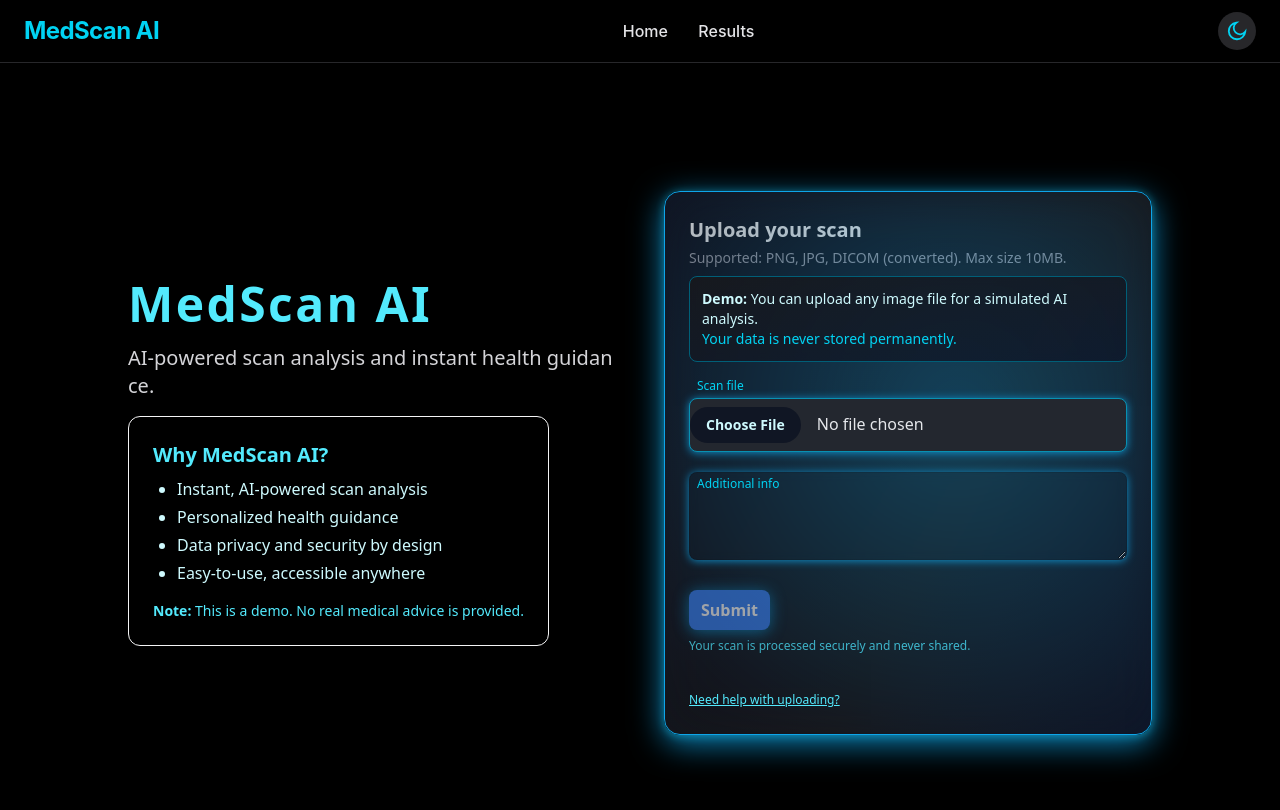
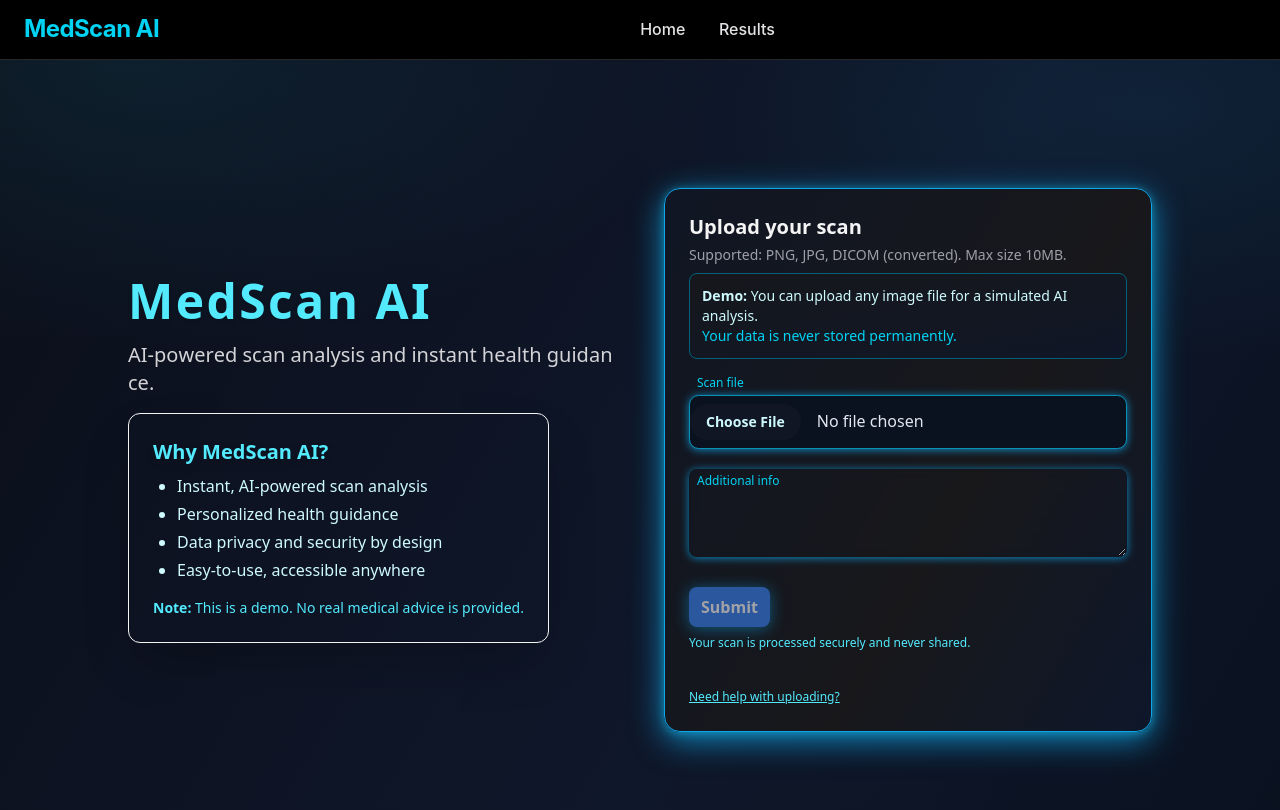
Before and after one commit to Stack-Sage/MedScanAI, a Next.js app: page / in a window 1280 px wide. Shown: the top 810 px of the page. Built offline with nearby package versions, Linux system fonts and the light colour scheme.

Commit message:
render.com backend

```diff
--- a/app/components/AuthForm.js
+++ b/app/components/AuthForm.js
@@ -63,10 +63,9 @@ export default function AuthForm({ mode }) {
       </div>
       <button
         type="submit"
-        className={`rounded-lg bg-blue-600 text-white font-semibold py-3 mt-2 shadow-md hover:bg-blue-700 active:scale-95 transition-all duration-150 focus:outline-none focus:ring-2 focus:ring-blue-300`}
+        className={`rounded-lg bg-blue-600 text-white font-semibold py-3 mt-2 shadow-md hover:bg-blue-700 transition-all duration-150 focus:outline-none focus:ring-2 focus:ring-blue-300`}
         onMouseDown={() => setBtnActive(true)}
         onMouseUp={() => setBtnActive(false)}
-        style={{ transform: btnActive ? "scale(0.97)" : "scale(1)" }}
       >
         {isRegister ? "Register" : "Login"}
       </button>
--- a/app/components/Navbar.js
+++ b/app/components/Navbar.js
@@ -15,42 +15,25 @@ export default function Navbar() {
   return (
     <header className={`sticky top-0 z-30 ${theme === 'dark' ? 'bg-black/90' : 'bg-white/90'} backdrop-blur border-b ${theme === 'dark' ? 'border-zinc-800' : 'border-zinc-200'} flex items-center justify-between px-6 py-3 transition-all duration-700 ease-out ${visible ? 'opacity-100 translate-y-0' : 'opacity-0 -translate-y-4'}`}>
       <div className="flex items-center gap-4">
-        <span className={`font-bold text-xl md:text-2xl tracking-tight transition-all duration-300 hover:scale-105 active:scale-95 cursor-pointer ${theme === 'dark' ? 'text-cyan-400 hover:text-cyan-200' : 'text-cyan-700 hover:text-cyan-900'}`}>
+        <span className={`font-bold text-xl md:text-2xl tracking-tight transition-all duration-300 cursor-pointer ${theme === 'dark' ? 'text-cyan-400 hover:text-cyan-200' : 'text-cyan-700 hover:text-cyan-900'}`}>
           MedScan AI
         </span>
       </div>
       <nav className={`hidden md:flex gap-2 text-base ${theme === 'dark' ? 'text-zinc-200' : 'text-zinc-700'}`}>
         <Link
           href="/"
-          className={`nav-link font-medium transition-all duration-300 hover:text-cyan-400 hover:scale-105 active:scale-95 ${theme === 'light' ? 'hover:text-cyan-700' : ''}`}
+          className={`nav-link font-medium transition-all duration-300 hover:text-cyan-400 ${theme === 'light' ? 'hover:text-cyan-700' : ''}`}
         >
           Home
         </Link>
         <Link
           href="/results"
-          className={`nav-link font-medium transition-all duration-300 hover:text-cyan-400 hover:scale-105 active:scale-95 ${theme === 'light' ? 'hover:text-cyan-700' : ''}`}
+          className={`nav-link font-medium transition-all duration-300 hover:text-cyan-400 ${theme === 'light' ? 'hover:text-cyan-700' : ''}`}
         >
           Results
         </Link>
       </nav>
       <div className="flex items-center gap-2">
-        {/* Theme toggle */}
-        <button
-          className={`rounded-full p-2 transition ${theme === 'dark' ? 'bg-zinc-800 hover:bg-zinc-700' : 'bg-zinc-200 hover:bg-zinc-300'}`}
-          onClick={toggle}
-          aria-label="Toggle theme"
-        >
-          {theme === 'dark' ? (
-            <svg width="22" height="22" fill="none" viewBox="0 0 24 24" className="text-cyan-400">
-              <path d="M21 12.79A9 9 0 1111.21 3a7 7 0 109.79 9.79z" stroke="currentColor" strokeWidth="2" />
-            </svg>
-          ) : (
-            <svg width="22" height="22" fill="none" viewBox="0 0 24 24" className="text-cyan-700">
-              <circle cx="12" cy="12" r="5" stroke="currentColor" strokeWidth="2" />
-              <path d="M12 1v2M12 21v2M4.22 4.22l1.42 1.42M18.36 18.36l1.42 1.42M1 12h2M21 12h2M4.22 19.78l1.42-1.42M18.36 5.64l1.42-1.42" stroke="currentColor" strokeWidth="2" />
-            </svg>
-          )}
-        </button>
         <button
           className="md:hidden flex items-center px-2 py-1 rounded hover:bg-zinc-800 transition"
           onClick={() => setMenuOpen(m => !m)}
@@ -65,14 +48,14 @@ export default function Navbar() {
         <div className={`absolute top-full left-0 w-full ${theme === 'dark' ? 'bg-black' : 'bg-white'} border-b ${theme === 'dark' ? 'border-zinc-800' : 'border-zinc-200'} flex flex-col items-center gap-2 py-4 md:hidden shadow-lg`}>
           <Link
             href="/"
-            className={`w-full text-center py-2 rounded transition font-medium ${theme === 'dark' ? 'text-cyan-400 hover:text-cyan-200 hover:bg-zinc-900' : 'text-cyan-700 hover:text-cyan-900 hover:bg-zinc-100'} hover:scale-105 active:scale-95`}
+            className={`w-full text-center py-2 rounded transition font-medium ${theme === 'dark' ? 'text-cyan-400 hover:text-cyan-200 hover:bg-zinc-900' : 'text-cyan-700 hover:text-cyan-900 hover:bg-zinc-100'}`}
             onClick={() => setMenuOpen(false)}
           >
             Home
           </Link>
           <Link
             href="/results"
-            className={`w-full text-center py-2 rounded transition font-medium ${theme === 'dark' ? 'text-cyan-400 hover:text-cyan-200 hover:bg-zinc-900' : 'text-cyan-700 hover:text-cyan-900 hover:bg-zinc-100'} hover:scale-105 active:scale-95`}
+            className={`w-full text-center py-2 rounded transition font-medium ${theme === 'dark' ? 'text-cyan-400 hover:text-cyan-200 hover:bg-zinc-900' : 'text-cyan-700 hover:text-cyan-900 hover:bg-zinc-100'}`}
             onClick={() => setMenuOpen(false)}
           >
             Results
--- a/app/components/UploadForm.js
+++ b/app/components/UploadForm.js
@@ -62,7 +62,7 @@ export default function UploadForm(props) {
       fd.append('file', file)
       fd.append('scan', file)
       const predictRes = await axios.post(
-        'https://medscanaibackend-production.up.railway.app/api/predict',
+        'https://medscanbackend.onrender.com/predict',
         fd,
         { headers: { 'Content-Type': 'multipart/form-data' } }
       )
@@ -117,8 +117,9 @@ export default function UploadForm(props) {
   return (
     <div className="flex items-center justify-center min-h-[60vh]">
       <motion.div
-        initial={{ opacity: 0, y: 40, scale: 0.97 }}
-        animate={{ opacity: 1, y: 0, scale: 1 }}
+        // remove scale from entry
+        initial={{ opacity: 0, y: 40 }}
+        animate={{ opacity: 1, y: 0 }}
         transition={{ duration: 0.7, ease: 'easeOut' }}
         className={`relative rounded-2xl shadow-2xl p-6 flex flex-col gap-4 border transition-all duration-700 ease-out overflow-hidden
           ${theme === 'dark'
@@ -142,44 +143,28 @@ export default function UploadForm(props) {
               }
         }
         whileHover={{
-          scale: 1.04,
+          // no transforms on hover
           boxShadow: theme === 'dark'
             ? "0 12px 40px 0 #22d3eecc, 0 1.5px 8px 0 #0ea5e9cc"
             : "0 8px 32px 0 #22d3ee44"
         }}
-        whileTap={{ scale: 0.98 }}
+        whileTap={{}} // no transforms on tap
       >
-        {/* Animated border glow */}
-        <motion.div
-          initial={{ opacity: 0 }}
-          animate={{ opacity: 0.5 }}
-          transition={{ duration: 1.2, repeat: Infinity, repeatType: "reverse", ease: "easeInOut" }}
-          className={`pointer-events-none absolute -inset-1 rounded-2xl z-0 ${
-            theme === 'dark'
-              ? ''
-              : 'bg-gradient-to-br from-blue-100 via-sky-100 to-white'
-          }`}
-          style={{
-            background: theme === 'dark'
-              ? "radial-gradient(circle at 60% 40%, #0ea5e9 0%, #101624 80%, #09090b 100%)"
-              : "radial-gradient(circle at 60% 40%, #bae6fd 0%, #f0f9ff 60%, transparent 100%)",
-            filter: "blur(24px)",
-            opacity: theme === 'light' ? 0.7 : 0.85
-          }}
-        />
         {/* Success animation */}
         <AnimatePresence>
           {success && (
             <motion.div
-              initial={{ opacity: 0, scale: 0.7 }}
-              animate={{ opacity: 1, scale: 1 }}
-              exit={{ opacity: 0, scale: 0.7 }}
+              // remove scale from success overlay
+              initial={{ opacity: 0 }}
+              animate={{ opacity: 1 }}
+              exit={{ opacity: 0 }}
               transition={{ duration: 0.5 }}
               className="absolute inset-0 z-20 flex items-center justify-center bg-black/60 rounded-2xl"
             >
               <motion.div
-                initial={{ scale: 0.7 }}
-                animate={{ scale: 1.1 }}
+                // remove scale from inner success icon container
+                initial={{}}
+                animate={{}}
                 transition={{ type: "spring", stiffness: 300, damping: 12 }}
                 className="flex flex-col items-center"
               >
@@ -211,8 +196,9 @@ export default function UploadForm(props) {
             Supported: <span className="font-medium">PNG, JPG, DICOM</span> (converted). Max size 10MB.
           </p>
           <motion.div
-            initial={{ opacity: 0, scale: 0.95 }}
-            whileInView={{ opacity: 1, scale: 1 }}
+            // remove scale from whileInView
+            initial={{ opacity: 0 }}
+            whileInView={{ opacity: 1 }}
             viewport={{ once: true, amount: 0.7 }}
             transition={{ duration: 0.6, delay: 0.25, ease: 'easeOut' }}
             className={`border rounded-lg p-3 mb-2 text-sm ${
@@ -257,8 +243,9 @@ export default function UploadForm(props) {
             className={`rounded-lg border max-w-[180px] max-h-[180px] mx-auto my-2 shadow-lg object-contain ${
               theme === 'dark' ? 'border-cyan-800 bg-[#18181b]' : 'border-zinc-800'
             }`}
-            initial={{ opacity: 0, scale: 0.95 }}
-            animate={{ opacity: 1, scale: 1 }}
+            // remove scale from image entry
+            initial={{ opacity: 0 }}
+            animate={{ opacity: 1 }}
             transition={{ duration: 0.6, ease: 'easeOut' }}
             style={{ opacity: visible ? 1 : 0 }}
           />
@@ -290,9 +277,9 @@ export default function UploadForm(props) {
         <div className="flex flex-col gap-2 mt-2">
           <Tooltip text="Submit your scan for instant AI analysis.">
             <motion.button
-              whileTap={{ scale: 0.95, backgroundColor: "#0e7490" }}
+              // no transforms on hover/tap
+              whileTap={{}}
               whileHover={{
-                scale: 1.09,
                 backgroundColor: "#0891b2",
                 boxShadow: theme === 'dark'
                   ? "0 0 0 6px #22d3ee55"
--- a/app/components/ui/Card.jsx
+++ b/app/components/ui/Card.jsx
@@ -36,7 +36,6 @@ const StyledWrapper = styled.div`
    z-index: -1;
    height: 100%;
    width: 100%;
-   transform: scale(0.8);
    filter: blur(25px);
    background: #0e7490;
    background: var(--background);
--- a/app/components/ui/Loader.jsx
+++ b/app/components/ui/Loader.jsx
@@ -212,11 +212,11 @@ const StyledWrapper = styled.div`
 
   @keyframes hamsterEye {
     from, 90%, to {
-      transform: scaleY(1);
+      opacity: 1;
     }
 
     95% {
-      transform: scaleY(0);
+      opacity: 0;
     }
   }
 
--- a/app/globals.css
+++ b/app/globals.css
@@ -1,89 +1,107 @@
 @import "tailwindcss";
 
 :root {
-  --background: #f7fafc;
-  --foreground: #1a202c;
-  --primary: #2563eb;
-  --primary-light: #e0e7ff;
-  --surface: #fff;
+  --background: #f6fafe;           /* softer light bg */
+  --foreground: #0f172a;
+  --primary: #0891b2;              /* cyan accent */
+  --primary-light: #e0f2fe;        /* light cyan */
+  --surface: #ffffff;
   --surface-alt: #f1f5f9;
-  --border: #e2e8f0;
+  --border: #dbeafe;
+
+  /* new hues */
+  --accent-1: #0ea5e9;             /* sky */
+  --accent-2: #22d3ee;             /* cyan light */
+  --muted: #64748b;                /* slate */
 }
 
 [data-theme="dark"] {
-  --background: #0a0a0a;
-  --foreground: #e5e7eb;
-  --primary: #3b82f6;
-  --primary-light: #1e293b;
-  --surface: #18181b;
-  --surface-alt: #23272f;
-  --border: #334155;
+  --background: #0b0f1a;           /* deep navy */
+  --foreground: #e2e8f0;
+  --primary: #22d3ee;              /* bright cyan */
+  --primary-light: #0b1a29;        /* subtle panel */
+  --surface: #0f172a;
+  --surface-alt: #0a1220;
+  --border: #0ea5e9;
+
+  --accent-1: #38bdf8;             /* sky bright */
+  --accent-2: #67e8f9;             /* cyan soft */
+  --muted: #94a3b8;
 }
 
 body {
-  background: var(--background);
+  background:
+    radial-gradient(1200px 600px at 15% 10%, rgba(34, 211, 238, 0.08), transparent 60%),
+    radial-gradient(900px 500px at 85% 20%, rgba(14, 165, 233, 0.08), transparent 60%),
+    var(--background);
   color: var(--foreground);
   font-family: 'Inter', Arial, Helvetica, sans-serif;
   transition: background 0.3s, color 0.3s;
 }
 
+/* panels/cards/buttons tuned to new palette */
 .card {
   background: var(--surface);
   border-radius: 1rem;
-  box-shadow: 0 4px 24px 0 rgba(30, 64, 175, 0.06);
+  box-shadow: 0 8px 32px rgba(2, 132, 199, 0.08);
   border: 1px solid var(--border);
-  transition: background 0.3s, border 0.3s;
+  transition: background 0.3s, border 0.3s, box-shadow 0.3s;
 }
 
 .btn {
-  background: var(--primary);
+  background: linear-gradient(135deg, var(--primary) 0%, var(--accent-1) 100%);
   color: #fff;
   padding: 0.6rem 1.2rem;
-  border-radius: 0.5rem;
+  border-radius: 0.6rem;
   border: none;
   font-weight: 600;
   cursor: pointer;
-  transition: background 0.2s, box-shadow 0.2s, transform 0.1s;
-  box-shadow: 0 2px 8px 0 rgba(37, 99, 235, 0.08);
+  transition: background 0.2s, box-shadow 0.2s;
+  box-shadow: 0 8px 24px 0 rgba(34, 211, 238, 0.14);
 }
 .btn:hover, .btn:focus {
-  background: #1746a2;
-  box-shadow: 0 4px 16px 0 rgba(37, 99, 235, 0.12);
+  background: linear-gradient(135deg, #0ea5e9 0%, #22d3ee 100%);
+  box-shadow: 0 12px 28px 0 rgba(34, 211, 238, 0.26);
   outline: none;
-  transform: translateY(-2px) scale(1.03);
+  transform: translateY(-2px);
 }
 .btn:active {
-  background: #1d4ed8;
-  transform: scale(0.98);
+  background: #0ea5e9;
 }
 
+/* inputs */
 input, textarea {
   background: var(--surface-alt);
   color: var(--foreground);
   border: 1px solid var(--border);
-  border-radius: 0.5rem;
+  border-radius: 0.6rem;
   padding: 0.7rem 1rem;
   font-size: 1rem;
-  transition: border 0.2s, background 0.2s;
+  transition: border 0.2s, background 0.2s, box-shadow 0.2s;
+  box-shadow: 0 2px 10px rgba(14, 165, 233, 0.06);
 }
 input:focus, textarea:focus {
   border-color: var(--primary);
   background: var(--surface);
   outline: none;
+  box-shadow: 0 0 0 3px rgba(34, 211, 238, 0.20);
 }
 
+/* nav links */
 .nav-link {
   position: relative;
-  transition: color 0.2s, background 0.2s;
-  padding: 0.3rem 0.7rem;
-  border-radius: 0.4rem;
+  transition: color 0.2s, background 0.2s, box-shadow 0.2s;
+  padding: 0.34rem 0.8rem;
+  border-radius: 0.5rem;
 }
 .nav-link:hover, .nav-link:focus {
   background: var(--primary-light);
   color: var(--primary);
   text-decoration: none;
+  box-shadow: inset 0 0 0 1px rgba(34, 211, 238, 0.25);
 }
 
+/* utility */
 @layer utilities {
   .animate-fade-in {
     animation: fadeIn 0.5s cubic-bezier(.4,0,.2,1) both;
--- a/app/page.js
+++ b/app/page.js
@@ -212,10 +212,15 @@ export default function Home() {
 			style={
 				theme === 'light'
 					? {
-						backgroundImage: 'linear-gradient(120deg, #e0f2fe 0%, #f0f9ff 60%, #bae6fd 100%)',
-						backgroundBlendMode: 'normal'
+						backgroundImage:
+							'radial-gradient(800px 400px at 10% 0%, rgba(14,165,233,0.12), transparent 60%), radial-gradient(700px 360px at 90% 8%, rgba(34,211,238,0.10), transparent 60%), linear-gradient(120deg, #e0f2fe 0%, #f0f9ff 60%, #bae6fd 100%)',
+						backgroundBlendMode: 'screen, screen, normal'
 					}
-					: undefined
+					: {
+						backgroundImage:
+							'radial-gradient(1000px 480px at 10% 0%, rgba(34,211,238,0.08), transparent 60%), radial-gradient(900px 420px at 90% 6%, rgba(14,165,233,0.08), transparent 60%), linear-gradient(120deg, #0b0f1a 0%, #0f172a 60%, #0a1220 100%)',
+						backgroundBlendMode: 'screen, screen, normal'
+					}
 			}
 			onMouseMove={onMouseMove}
 		>
@@ -223,19 +228,20 @@ export default function Home() {
 			<div
 				ref={bgRef}
 				className={`pointer-events-none fixed inset-0 -z-10 transition-colors duration-500 ${
-					theme === 'dark'
-						? 'bg-black'
-						: 'bg-gradient-to-br from-white via-sky-100 to-blue-100'
+					theme === 'dark' ? 'bg-black' : 'bg-transparent'
 				}`}
-				style={
-					theme === 'light'
-						? {
-							backgroundImage: 'linear-gradient(120deg, #e0f2fe 0%, #f0f9ff 60%, #bae6fd 100%)',
-							opacity: 0.97,
-							filter: "blur(0.5px)"
-						}
-						: undefined
-				}
+				style={{
+					opacity: theme === 'light' ? 0.98 : 0.96,
+					filter: 'blur(0.5px)'
+				}}
+			/>
+			{/* vignette overlay */}
+			<div
+				className="pointer-events-none fixed inset-0 -z-10"
+				style={{
+					background:
+						'radial-gradient(1200px 800px at 50% 10%, rgba(2,6,23,0.08), transparent 70%)'
+				}}
 			/>
 
 			{loading && (
@@ -257,27 +263,27 @@ export default function Home() {
 					{/* Left: MedScan AI info */}
 					<motion.div
 						className="flex-1 flex flex-col items-center lg:items-start justify-center transition-all duration-300"
-						whileHover={{ scale: 1.04, y: -4, rotate: -1 }}
-						whileTap={{ scale: 0.98, rotate: 0.5 }}
+						whileHover={{ y: -4, rotate: -1 }}
+						whileTap={{ rotate: 0.5 }}
 						initial={{ opacity: 0, x: -80, rotate: -5 }}
 						animate={{ opacity: 1, x: 0, rotate: 0 }}
 						transition={{ type: "spring", stiffness: 120, damping: 18 }}
 					>
 						<motion.h1
 							className="reveal text-4xl md:text-5xl font-extrabold text-cyan-300 mb-4 tracking-tight drop-shadow text-center lg:text-left"
-							initial={{ opacity: 0, y: -40, scale: 0.9, letterSpacing: "-0.1em" }}
-							animate={{ opacity: 1, y: 0, scale: 1, letterSpacing: "0.05em" }}
+							initial={{ opacity: 0, y: -40, letterSpacing: "-0.1em" }}
+							animate={{ opacity: 1, y: 0, letterSpacing: "0.05em" }}
 							transition={{ delay: 0.1, duration: 0.8, type: "spring", bounce: 0.4 }}
 							whileHover={{ textShadow: "0 0 24px #22d3ee, 0 0 48px #0e7490" }}
 						>
 							{[..."MedScan AI"].map((char, i) => (
 								<motion.span
 									key={i}
-									initial={{ opacity: 0, y: -20, scale: 0.8, rotate: -10 }}
-									animate={{ opacity: 1, y: 0, scale: 1, rotate: 0 }}
+									initial={{ opacity: 0, y: -20, rotate: -10 }}
+									animate={{ opacity: 1, y: 0, rotate: 0 }}
 									transition={{ delay: 0.15 + i * 0.04, type: "spring", stiffness: 200, damping: 12 }}
 									className="inline-block"
-									whileHover={{ color: "#67e8f9", scale: 1.15, rotate: 3 }}
+									whileHover={{ color: "#67e8f9", rotate: 3 }}
 								>
 									{char === " " ? "\u00A0" : char}
 								</motion.span>
@@ -285,19 +291,19 @@ export default function Home() {
 						</motion.h1>
 						<motion.p
 							className="reveal max-w-2xl text-lg md:text-xl text-zinc-300 mb-4 text-center lg:text-left"
-							initial={{ opacity: 0, y: 30, scale: 0.95 }}
-							animate={{ opacity: 1, y: 0, scale: 1 }}
+							initial={{ opacity: 0, y: 30 }}
+							animate={{ opacity: 1, y: 0 }}
 							transition={{ delay: 0.5, duration: 0.7, type: "spring" }}
-							whileHover={{ color: "#a5f3fc", scale: 1.04, letterSpacing: "0.04em" }}
+							whileHover={{ color: "#a5f3fc", letterSpacing: "0.04em" }}
 						>
 							{[..."AI-powered scan analysis and instant health guidance."].map((char, i) => (
 								<motion.span
 									key={i}
-									initial={{ opacity: 0, y: 10, scale: 0.9 }}
-									animate={{ opacity: 1, y: 0, scale: 1 }}
+									initial={{ opacity: 0, y: 10 }}
+									animate={{ opacity: 1, y: 0 }}
 									transition={{ delay: 0.6 + i * 0.012, type: "spring", stiffness: 120, damping: 14 }}
 									className="inline-block"
-									whileHover={{ color: "#67e8f9", scale: 1.1 }}
+									whileHover={{ color: "#67e8f9" }}
 								>
 									{char === " " ? "\u00A0" : char}
 								</motion.span>
@@ -305,11 +311,10 @@ export default function Home() {
 						</motion.p>
 						<motion.div
 							className="reveal border rounded-xl shadow-2xl p-6 max-w-lg transition-all duration-300 hover:shadow-cyan-900/20 hover:border-cyan-400"
-							initial={{ opacity: 0, y: 60, scale: 0.97, rotate: 2 }}
-							animate={{ opacity: 1, y: 0, scale: 1, rotate: 0 }}
+							initial={{ opacity: 0, y: 60, rotate: 2 }}
+							animate={{ opacity: 1, y: 0, rotate: 0 }}
 							transition={{ delay: 0.7, duration: 0.7, type: "spring" }}
 							whileHover={{
-								scale: 1.05,
 								boxShadow: theme === 'dark'
 									? "0 8px 32px 0 #22d3eecc"
 									: "0 8px 32px 0 #bae6fdcc",
@@ -323,10 +328,10 @@ export default function Home() {
 								className={`text-xl font-semibold mb-2 ${
 									theme === 'dark' ? 'text-cyan-300 drop-shadow-lg' : 'text-sky-700'
 								}`}
-								initial={{ opacity: 0, x: -30, scale: 0.9 }}
-								animate={{ opacity: 1, x: 0, scale: 1 }}
+								initial={{ opacity: 0, x: -30 }}
+								animate={{ opacity: 1, x: 0 }}
 								transition={{ delay: 0.8, duration: 0.5 }}
-								whileHover={{ color: theme === 'dark' ? "#67e8f9" : "#0ea5e9", scale: 1.08 }}
+								whileHover={{ color: theme === 'dark' ? "#67e8f9" : "#0ea5e9" }}
 							>
 								Why MedScan AI?
 							</motion.h3>
@@ -347,8 +352,8 @@ export default function Home() {
 								].map((item, i) => (
 									<motion.li
 										key={i}
-										initial={{ opacity: 0, x: -24, scale: 0.9 }}
-										animate={{ opacity: 1, x: 0, scale: 1 }}
+										initial={{ opacity: 0, x: -24 }}
+										animate={{ opacity: 1, x: 0 }}
 										transition={{ duration: 0.4, delay: 1 + i * 0.13 }}
 										className={`transition-colors duration-300 ${
 											theme === 'dark'
@@ -356,7 +361,6 @@ export default function Home() {
 												: 'hover:text-sky-700 text-sky-900'
 										}`}
 										whileHover={{
-											scale: 1.08,
 											color: theme === 'dark' ? "#67e8f9" : "#0ea5e9",
 											x: 8
 										}}
@@ -373,8 +377,7 @@ export default function Home() {
 								animate={{ opacity: 1, y: 0 }}
 								transition={{ delay: 1.6, duration: 0.5 }}
 								whileHover={{
-									color: theme === 'dark' ? "#a5f3fc" : "#0ea5e9",
-									scale: 1.04
+									color: theme === 'dark' ? "#a5f3fc" : "#0ea5e9"
 								}}
 							>
 								<b>Note:</b> This is a demo. No real medical advice is provided.
@@ -384,8 +387,8 @@ export default function Home() {
 					{/* Right: Upload Form */}
 					<motion.div
 						className="flex-1 flex items-center justify-center w-full"
-						whileHover={{ scale: 1.07, y: -2, boxShadow: "0 8px 32px 0 #22d3ee44", rotate: 1 }}
-						whileTap={{ scale: 0.98, rotate: -1 }}
+						whileHover={{ y: -2, boxShadow: "0 8px 32px 0 #22d3ee44", rotate: 1 }}
+						whileTap={{ rotate: -1 }}
 						initial={{ opacity: 0, x: 80, rotate: 5 }}
 						animate={{ opacity: 1, x: 0, rotate: 0 }}
 						transition={{ type: "spring", stiffness: 120, damping: 18, delay: 0.3 }}
```
Also changed, not shown: app/components/ResultCard.js (+3 -5 lines), app/components/home/Features.js (+2 -7 lines), app/components/home/Hero.js (+4 -9 lines), app/components/results/ResultCard.js (+9 -10 lines).
